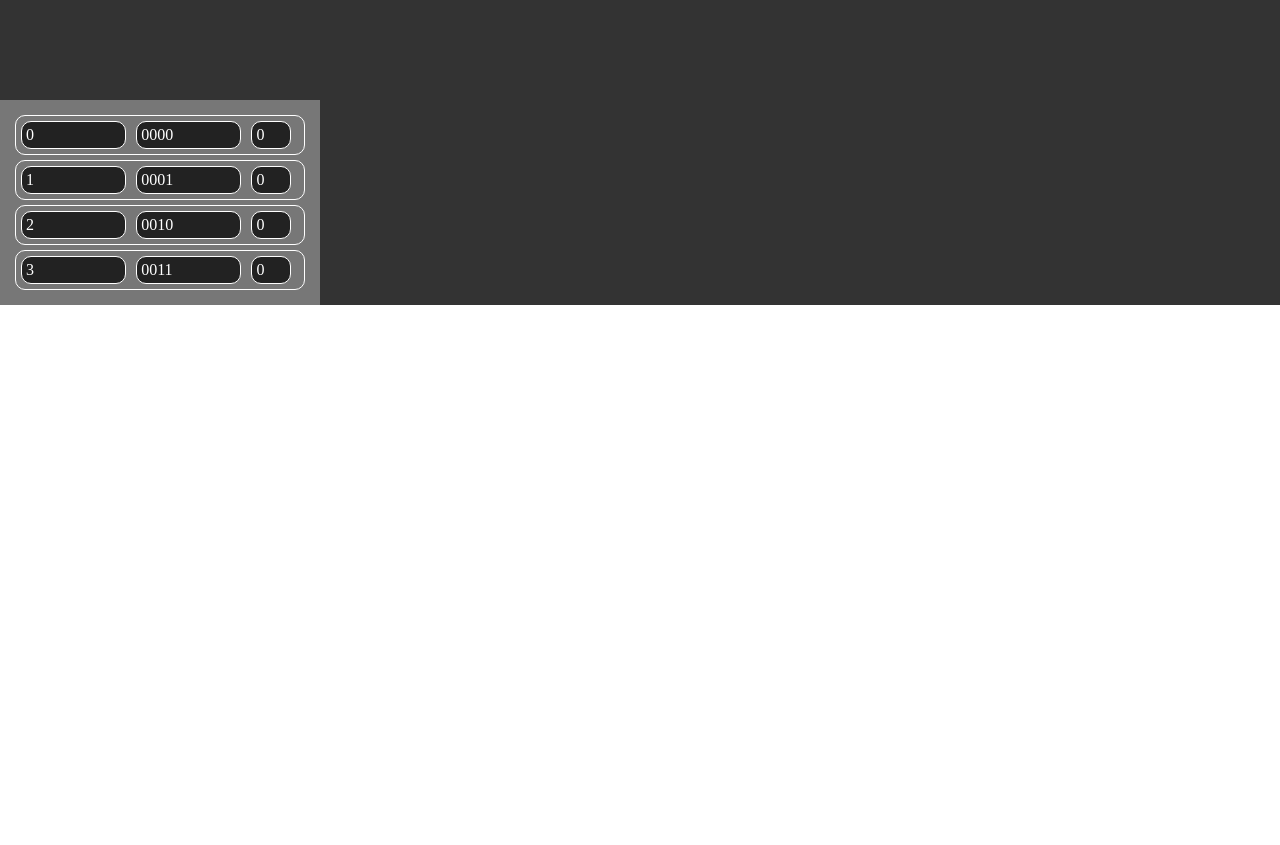
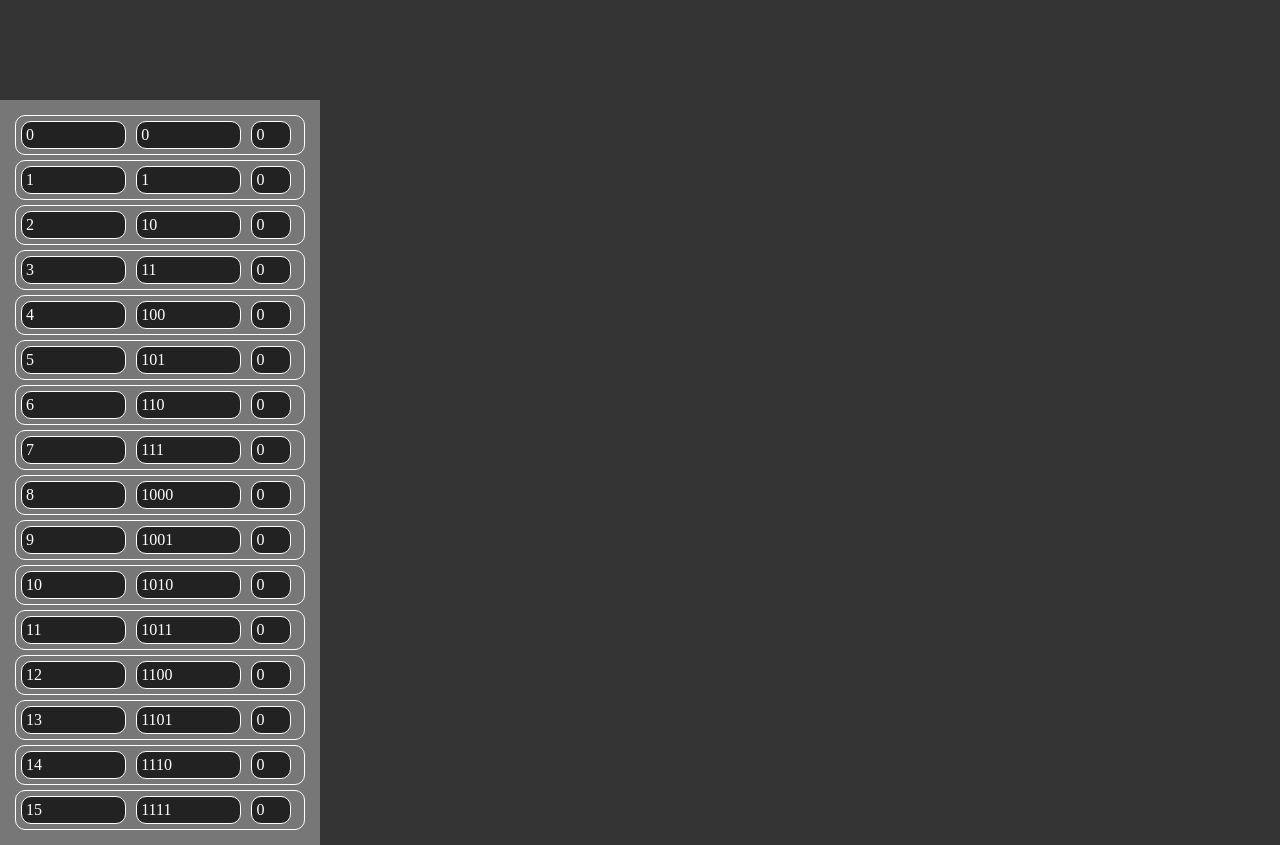
Before and after one commit to Gabao-Farias/Process_manager, a React (Create React App) app: page / in a window 1280 px wide. Shown: the part 700-1545 px from the top of the page. Before the commit the page ends 1005 px from the top, so only its background shows below. Built offline with nearby package versions, Linux system fonts and the light colour scheme.

Commit message:
adicioneiumgeradorzinho

```diff
--- a/src/App.tsx
+++ b/src/App.tsx
@@ -1,38 +1,16 @@
 import React from 'react';
 import { PagesTable } from './components';
 import Header from './components/Header';
+import GeradorTabela from './utils/GeradorTabela';
 
-const array = [{},{},{},{}];
 
-const testParams = [
-  {
-    pageNumber: "0",
-    npf: "0000",
-    used: false
-  },
-  {
-    pageNumber: "1",
-    npf: "0001",
-    used: false
-  },
-  {
-    pageNumber: "2",
-    npf: "0010",
-    used: false
-  },
-  {
-    pageNumber: "3",
-    npf: "0011",
-    used: false
-  },
-];
 
 function App() {
 
   return (
     <div className="App" style={{backgroundColor: "#333333"}}>
       <Header/>
-      <PagesTable tablePageConfig={testParams} />
+      <PagesTable tablePageConfig={GeradorTabela(16)} />
     </div>
   );
 }
--- a/src/utils/GeradorTabela.ts
+++ b/src/utils/GeradorTabela.ts
@@ -1,18 +1,15 @@
 function GeradorTabela(qpf : number) {
   const objetoDoTipoPageTable = [];
 
-  objetoDoTipoPageTable.push(
+
+ for (let i = 0; i < qpf; i++) {
+    objetoDoTipoPageTable.push(
     {
-      pageNumber: "0",
-      npf: "0000",
+      pageNumber: String(i),
+      npf: (i >>> 0).toString(2),
       used: false
-    },
-    {
-      pageNumber: "1",
-      npf: "0001",
-      used: false
-    }
-  );
+    });
+ }
 
   return objetoDoTipoPageTable;
 }
```
